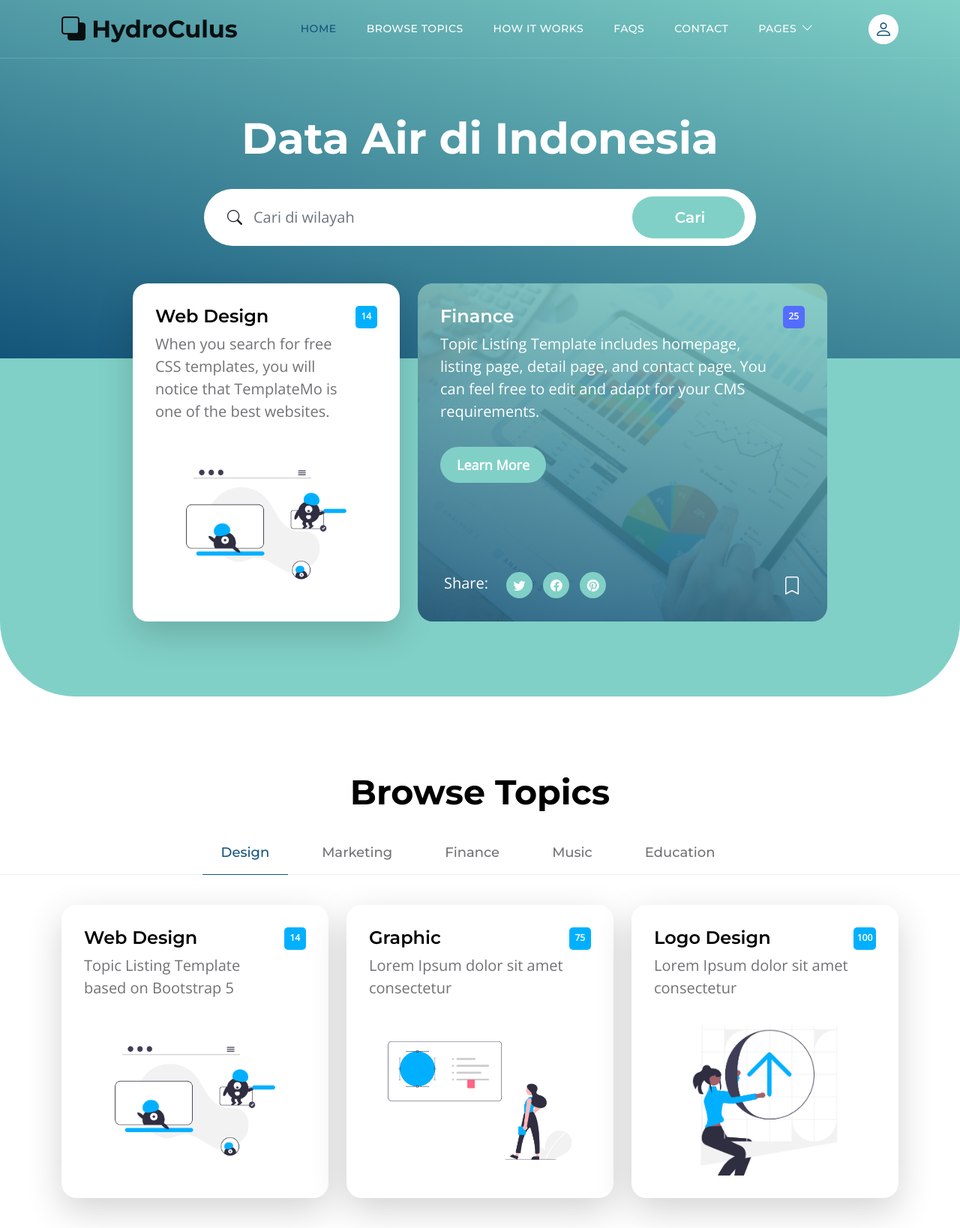
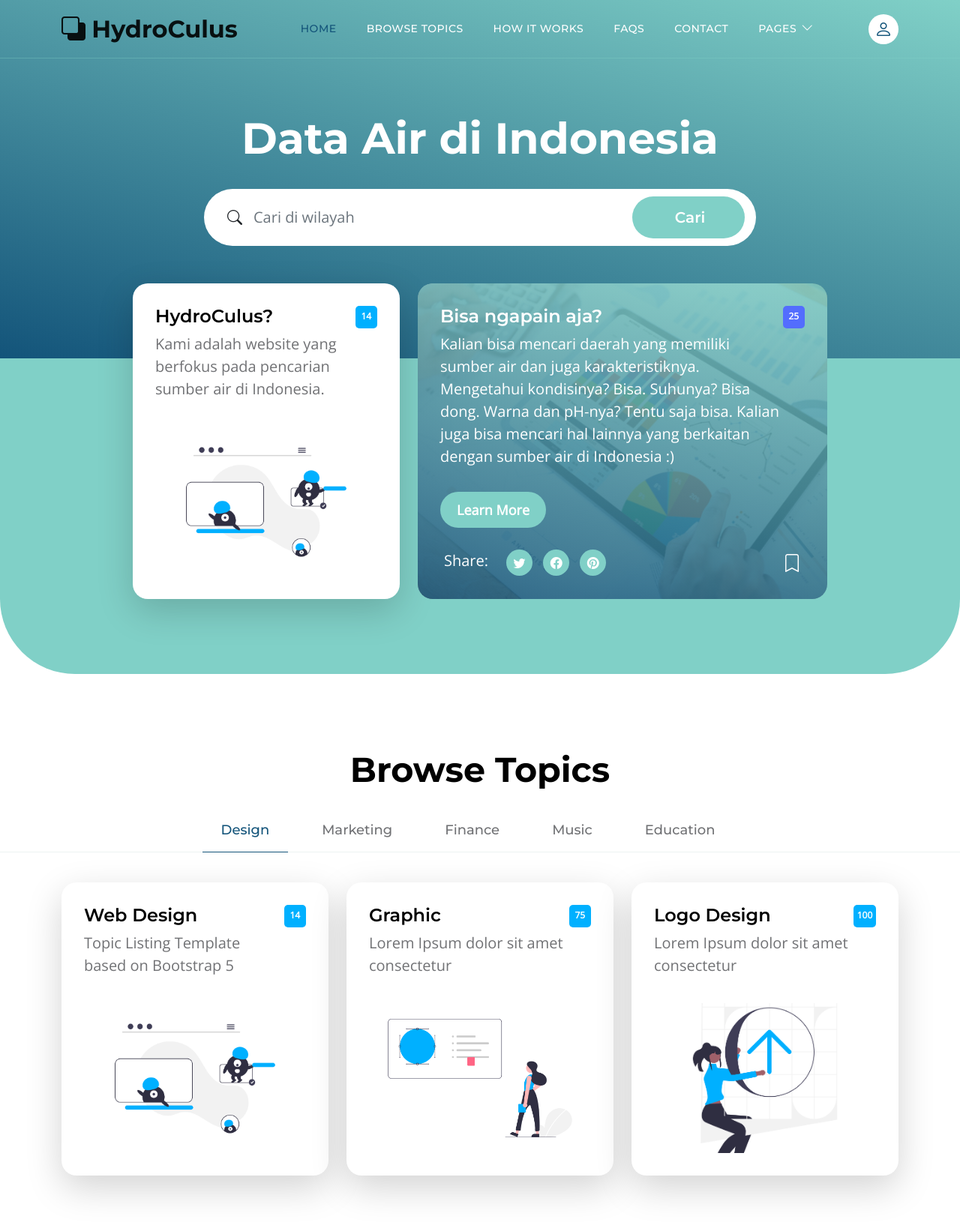
Before and after one commit to jidanSyn/TubesSBD, a PHP site: page / in a window 1280 px wide. Shown: the top 1638 px of the page at 75% size. Run offline with PHP 8.4, Linux system fonts and the light colour scheme.

Commit message:
nambahin kata kata di home

```diff
--- a/index.php
+++ b/index.php
@@ -126,9 +126,9 @@
                                 <a href="topics-detail.php">
                                     <div class="d-flex">
                                         <div>
-                                            <h5 class="mb-2">Web Design</h5>
+                                            <h5 class="mb-2">HydroCulus?</h5>
 
-                                            <p class="mb-0">When you search for free CSS templates, you will notice that TemplateMo is one of the best websites.</p>
+                                            <p class="mb-0">Kami adalah website yang berfokus pada pencarian sumber air di Indonesia.</p>
                                         </div>
 
                                         <span class="badge bg-design rounded-pill ms-auto">14</span>
@@ -146,9 +146,9 @@
 
                                     <div class="custom-block-overlay-text d-flex">
                                         <div>
-                                            <h5 class="text-white mb-2">Finance</h5>
+                                            <h5 class="text-white mb-2">Bisa ngapain aja?</h5>
 
-                                            <p class="text-white">Topic Listing Template includes homepage, listing page, detail page, and contact page. You can feel free to edit and adapt for your CMS requirements.</p>
+                                            <p class="text-white">Kalian bisa mencari daerah yang memiliki sumber air dan juga karakteristiknya. Mengetahui kondisinya? Bisa. Suhunya? Bisa dong. Warna dan pH-nya? Tentu saja bisa. Kalian juga bisa mencari hal lainnya yang berkaitan dengan sumber air di Indonesia :)</p>
 
                                             <a href="topics-detail.php" class="btn custom-btn mt-2 mt-lg-3">Learn More</a>
                                         </div>
```
